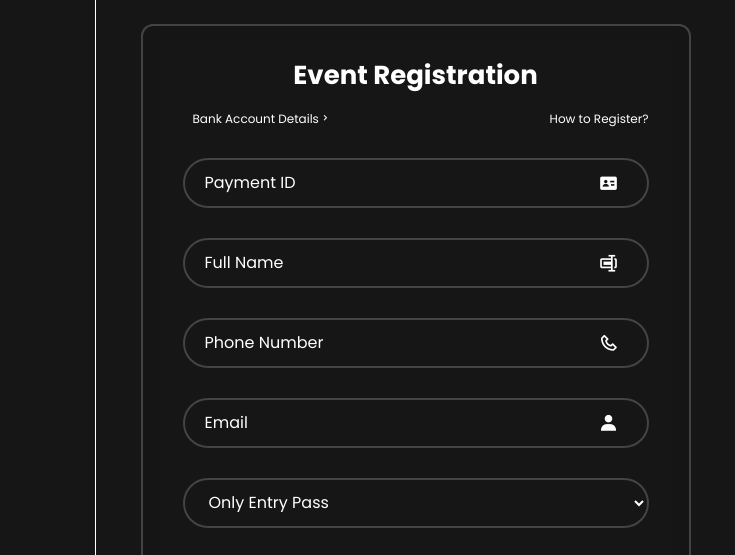
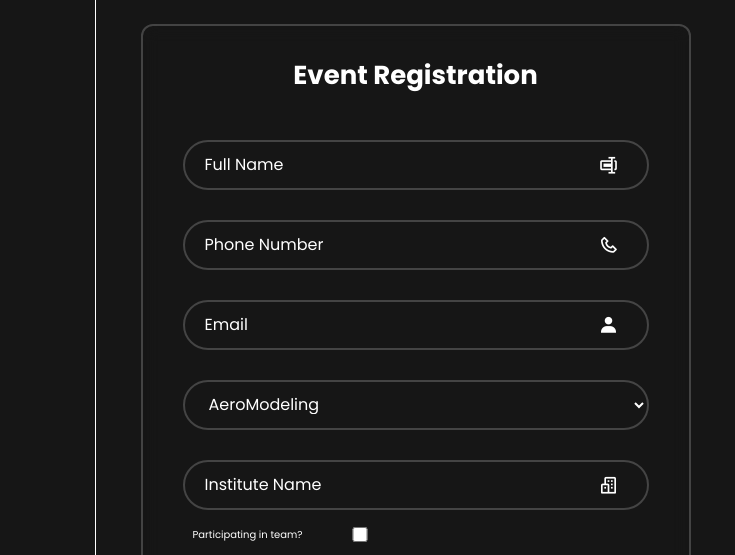
Before and after one commit to P4N1-C/cliffesto-2025, a plain HTML site: page register/register.html in a window 1280 px wide. Shown: the part 139-694 px from the top of the page, 545-1280 px from the left. Drawn offline with nearby package versions, Linux system fonts and the light colour scheme; some packages are replaced by stand-ins of ours; a script that the page names is missing.

Commit message:
Comments the fields written in issue and updated the event list with new events.

```diff
--- a/register/register.html
+++ b/register/register.html
@@ -101,8 +101,8 @@
    <div class="wrapper">
     <h1>Event Registration</h1>
     <div class="show-help">
-      <a class="learn-more show-qr" onclick="toggleQr()">Bank Account Details<i class='bx bx-chevron-right' id="qr-arrow"></i></a>
-      <a class="learn-more show-qr" onclick="window.location.href='registration.pdf'">How to Register?</a>
+      <!-- <a class="learn-more show-qr" onclick="toggleQr()">Bank Account Details<i class='bx bx-chevron-right' id="qr-arrow"></i></a> -->
+      <!-- <a class="learn-more show-qr" onclick="window.location.href='registration.pdf'">How to Register?</a> -->
     </div>
 
     <div class="qr-container" id="qr-container">
@@ -120,10 +120,10 @@
       </div>
     </div>
     <form class="general-form" id="myForm" action="https://script.google.com/macros/s/AKfycbzf_beKdwp6ykSXPDVMEZoIRgRuJCeYR0pvYfK-EGhd4oZoVdyKoWblmkra1J0rV8MI/exec" method="post">
-      <div class="input-box">
+      <!-- <div class="input-box">
           <input type="text" name="uid" id="uid" placeholder="Payment ID" required>
           <i class='bx bxs-id-card'></i>
-      </div>
+      </div> -->
       <div class="input-box">
           <input type="text" name="name" id="name" placeholder="Full Name" required>
           <i class='bx bx-rename'></i>
@@ -142,18 +142,32 @@
         <i class='bx bx-calendar-event'></i> -->
 
         <select id="eventName" name="eventName" required>
-          <option value="Fpv drone race">Only Entry Pass</option>
-            <option value="Fpv drone race">FPV drone race</option>
-            <option value="Treasure hunt">Treasure hunt</option>
-            <option value="Robowars">Robowars</option>
+            <option value="AeroModeling">AeroModeling</option>
+            <option value="The Tech hunt">The Tech hunt</option>
+            <option value="Robo war">Robo war</option>
             <option value="Hackathon">Hackathon</option>
-            <option value="Techno quiz">Techno quiz</option>
-            <option value="Young scientist innovation">Young Scientist Innovation</option>
-            <option value="Abstract idea submission">Innovate 360</option>
-            <option value="Teslaculation">Teslaculation</option>
-            <option value="Bridge designing">Bridge designing</option>
-            <option value="Matlab run">MATLAB run</option>
-            <option value="Cadathon">Cadathon</option>
+            <option value="Maze Runner">Maze Runner</option>
+            <option value="Boat Design">Boat Design</option>
+            <option value="CADATHON">CADATHON</option>
+            <option value="eSports">eSports</option>
+            <option value="Technical Workshop">Technical Workshop</option>
+            <option value="Kavi Sammelan">Kavi Sammelan</option>
+            <option value="Youth Parliament">Youth Parliament</option>
+            <option value="Prashnotsav">Prashnotsav</option>
+            <option value="Antakshari">Antakshari</option>
+            <option value="Debate competitions">Debate Competition</option>
+            <option value="Solo Dance Competition">Solo Dance Competition</option>
+            <option value="Group Dance Competition">Group Dance Competition</option>
+            <option value="Solo Singing Competition">Solo Singing Competition</option>
+            <option value="Group Singing Competition">Group Singing Competition</option>
+            <option value="Battle of Bands">Battle of Bands</option>
+            <option value="Drama Competiton">Drama Competiton</option>
+            <option value="Cosplay/Fashion Show">Cosplay/Fashion Show</option>
+            <option value="Reel Making Competition">Reel Making Competition</option>
+            <option value="Online Photography competition">Online Photography competition</option>
+            <option value="Sketch/Painting Making">Sketch/Painting Making</option>
+            <option value="Scrapify Competition">Scrapify Competition</option>
+            <option value="Star Night">Star Night (Bollywood night and Band performance)</option>
         </select>
       </div>
 
@@ -255,7 +269,7 @@
   </div>
   <div class="unstop-container">
     <p>OR</p>
-    <a class="unstop" href="https://unstop.com/college-fests/prodyogeeky24-national-institute-of-technology-nit-uttarakhand-213881">Register Through Unstop</a>
+    <!-- <a class="unstop" href="https://unstop.com/college-fests/prodyogeeky24-national-institute-of-technology-nit-uttarakhand-213881">Register Through Unstop</a> -->
       <br>
     <p>Accommodation charges at Rs. 300 per day, inclusive of food, will be billed offline solely for those opting for accommodation services.</p>
   </div>
```
